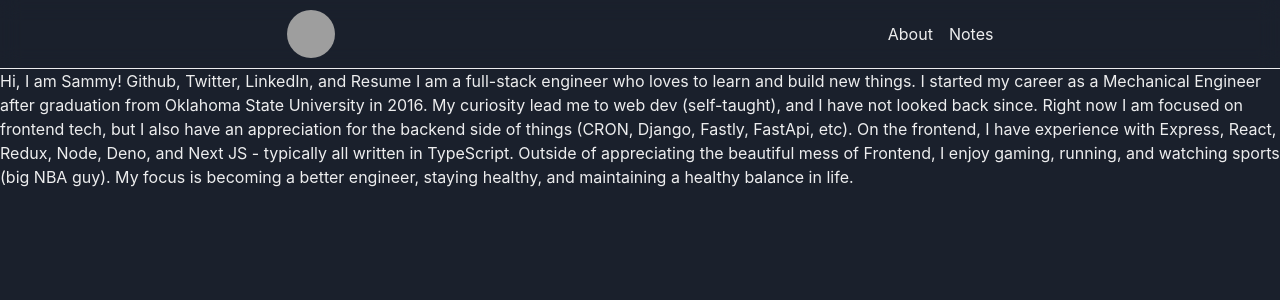
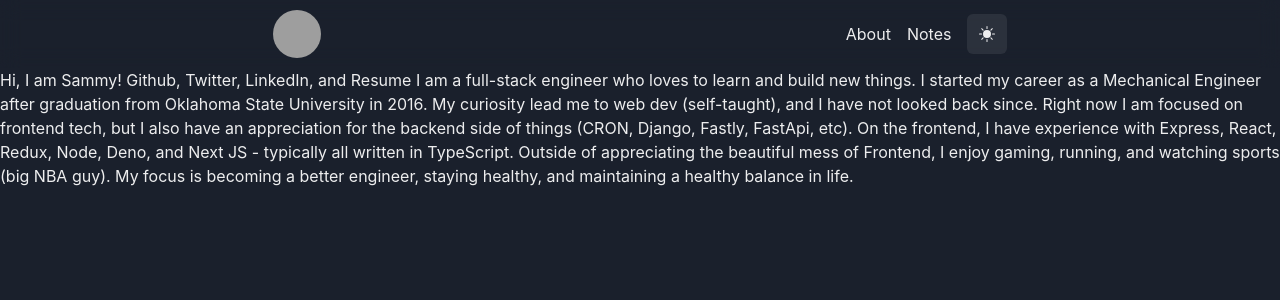
Before and after one commit to sammydowds/next-blog, a Next.js app: page / in a window 1280 px wide. Shown: the top 300 px of the page. Built offline with nearby package versions, Linux system fonts and the light colour scheme; grey boxes are pictures that could not be loaded.

Commit message:
fix: updating header with color mode toggle

```diff
--- a/components/Header/Header.tsx
+++ b/components/Header/Header.tsx
@@ -1,13 +1,13 @@
-import { Avatar, Box, Link } from '@chakra-ui/react'
-// import { Link } from '@chakra-ui/next-js'
+import { Avatar, Box, IconButton, Link, useColorMode } from '@chakra-ui/react'
+import { BsFillSunFill, BsFillMoonFill } from 'react-icons/bs'
 
 export const Header = () => {
+	const { colorMode, toggleColorMode } = useColorMode()
 	return (
 		<Box
 			display="flex"
 			justifyContent="space-around"
 			alignItems="center"
-			borderBottom="1px solid"
 			position="sticky"
 			left="0"
 			top="0"
@@ -15,9 +15,10 @@
 			backdropFilter="blur(10px)"
 		>
 			<Avatar name="Sammy" src="https://dowds.digital/assets/sammy-b8bb7304.png" />
-			<Box display="flex" gap="4">
+			<Box display="flex" gap="4" alignItems="center">
 				<Link href="/">About</Link>
 				<Link href="/notes">Notes</Link>
+				<IconButton aria-label={colorMode === 'light' ? "Switch to dark mode" : "Switch to light mode"} icon={colorMode === 'light' ? <BsFillMoonFill /> : <BsFillSunFill />} onClick={toggleColorMode} />
 			</Box>
 		</Box>
 	)
--- a/package.json
+++ b/package.json
@@ -21,6 +21,7 @@
     "next": "13.2.3",
     "react": "18.2.0",
     "react-dom": "18.2.0",
+    "react-icons": "^4.8.0",
     "typescript": "4.9.5"
   }
 }
```
Also changed, not shown: 1 other file (tests, documents, lock files or other folders).
